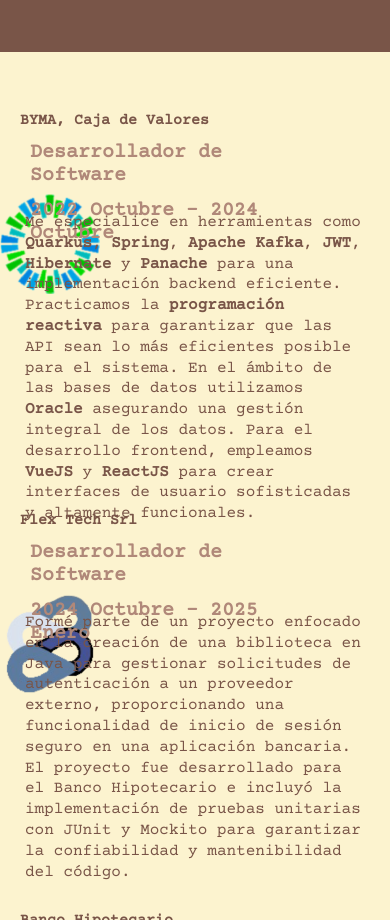
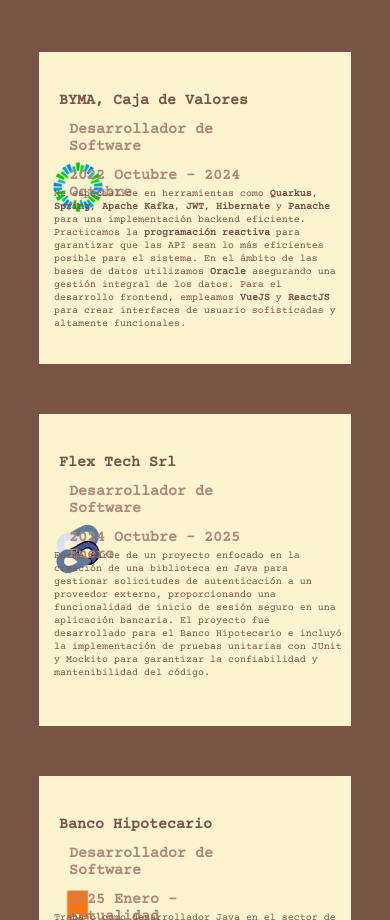
Before and after one commit to davidmarquez98/portafolio, a React (Vite) app: page /#/about in a window 390 px wide. Shown: the part 1080-2000 px from the top of the page. Built offline with nearby package versions, Linux system fonts and the light colour scheme.

Commit message:
developing about me

```diff
--- a/src/views/components/header/Header.jsx
+++ b/src/views/components/header/Header.jsx
@@ -15,9 +15,9 @@
 
                 <Nav/>
 
-                {/* <MenuBurger/>
+                {/* {/* <MenuBurger/> */}
 
-                <MenuBurguerResponsive/> */}
+                <MenuBurguerResponsive/>
 
             </div>
         </header>
--- a/src/views/page/about/about.css
+++ b/src/views/page/about/about.css
@@ -253,62 +253,4 @@
         flex-wrap: wrap;
     }
 
-    .trabajo-header{
-        padding-top: 20px;
-        gap: 10px;
-    }
-
-    .trabajo_separation__header{
-        font-size: 20px;
-    }
-
-    .trabajo-secondary-titulo-container{
-        display: flex;
-        padding-left: 15px;
-        margin-bottom: -5px;
-        gap: 2px;
-    }
-
-    .trabajo-nombre{
-        font-size: 15px;
-    }
-
-    .trabajo-secondary-titulo-container h3{
-        font-size: 13px;
-    }
-
-    .trabajo-parrafo{
-        font-size: 10px;
-    }
-
-    .trabajo-content{
-        padding: 10px 5px 15px 15px;
-    }
-
-    .trabajo-secondary-titulo{
-        margin-left: 10px;
-    }
-
-    .trabajo-secondary-titulo{
-        font-size: 15px;
-    }
-
-    .byma-imagen{
-        width: 100px;
-    }
-
-    .habilidades-logo-content{
-        gap: 20px;
-    }
-    .logo-container{
-        margin: 0;
-    }
-
-    .logo-default{
-        width: 40px;
-    }
-
-    .logo-big{
-        width: 80px;
-    }
 }
--- a/src/views/page/about/components/experience-card.css
+++ b/src/views/page/about/components/experience-card.css
@@ -122,8 +122,6 @@
 .empresa-imagen-container{
     display: flex;
     width: 25%;
-    /* align-items: center; */
-    /* width: 35%; */
 }
 
 .empresa-imagen-content{
@@ -141,3 +139,81 @@
 .bh-logo{
     width: 130px;
 }
+
+@media (max-width: 800px){
+    .experiencia-informacion-container{
+        gap: 50px;
+    }
+
+    .experiencia-informacion-content{
+        width: 80vw;
+        height: 80vw;
+    }
+
+    .trabajo-header{
+        gap: 10px;
+    }
+
+    .trabajo_separation__header{
+        font-size: 20px;
+    }
+
+    .trabajo-secondary-titulo-container{
+        display: flex;
+        padding-left: 15px;
+        margin-bottom: -5px;
+        gap: 2px;
+    }
+
+    .trabajo-nombre{
+        font-size: 15px;
+    }
+
+    .trabajo-secondary-titulo-container h3{
+        font-size: 13px;
+    }
+
+    .trabajo-parrafo{
+        font-size: 10px;
+    }
+
+    .trabajo-content{
+        padding: 10px 5px 15px 15px;
+    }
+
+    .trabajo-secondary-titulo{
+        margin-left: 10px;
+    }
+
+    .trabajo-secondary-titulo{
+        font-size: 15px;
+    }
+
+    .byma-logo{
+        width: 50px;
+    }
+
+    .flex-tech-logo{
+        width: 50px;
+    }
+
+    .bh-logo{
+        width: 50px;
+    }
+
+    .habilidades-logo-content{
+        gap: 20px;
+    }
+    .logo-container{
+        margin: 0;
+    }
+
+    .logo-default{
+        width: 40px;
+    }
+
+    .logo-big{
+        width: 80px;
+    }
+
+}
```
